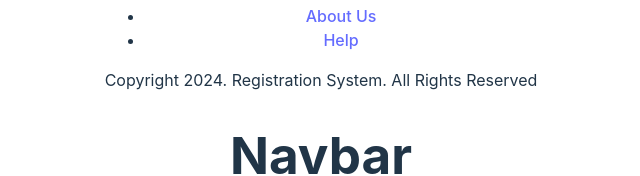
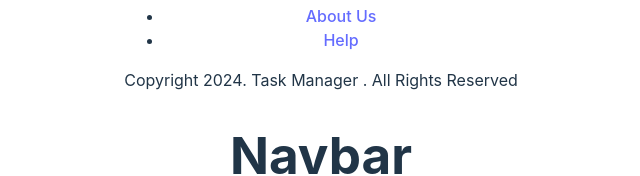
Before and after one commit to AliHussain-arch/TASK-MANAGER, a React (Vite) app in the folder FRONTEND/: page / in a window 1280 px wide. Shown: the part 1198-1374 px from the top of the page, without its empty margins (319-959 px from the left). Built offline with nearby package versions, Linux system fonts and the light colour scheme.

Commit message:
fixed the footer

```diff
--- a/FRONTEND/src/components/SemanticComponents/footer/footer.jsx
+++ b/FRONTEND/src/components/SemanticComponents/footer/footer.jsx
@@ -19,7 +19,7 @@ export default function footer() {
             </li>
           </ul>
           <div className="footer-bottom">
-            <p>Copyright 2024. Registration System. All Rights Reserved</p>
+            <p>Copyright 2024. Task Manager . All Rights Reserved</p>
           </div>
         </div>
       </footer>
```
